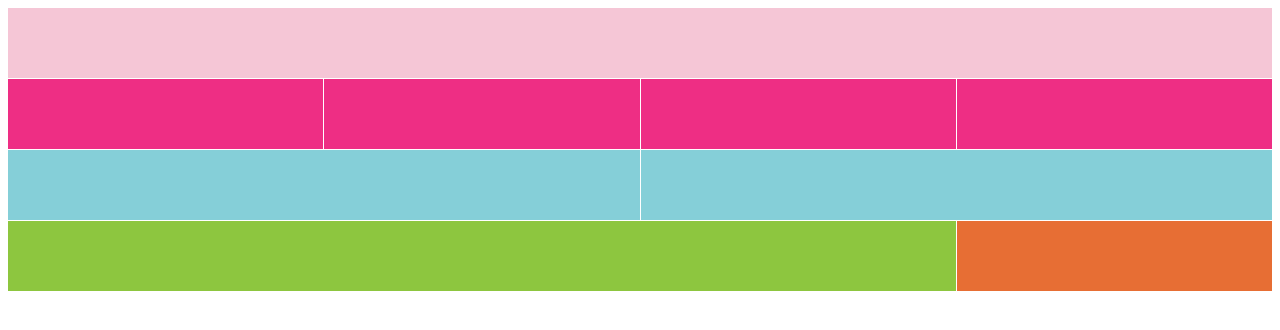
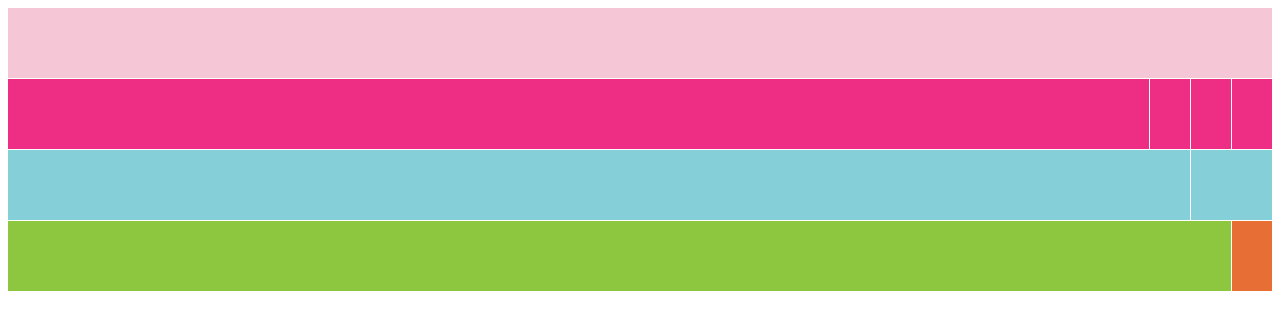
Before and after one commit to bobby-webdev2021/fsw-100, a plain HTML site: page week5/pnp-rwd1/index.html in a window 1280 px wide. Drawn offline with Linux system fonts and the light colour scheme.

Commit message:
Add files via upload

```diff
--- a/week5/pnp-rwd1/index.css
+++ b/week5/pnp-rwd1/index.css
@@ -1,5 +1,6 @@
 .gridContainer{
     display: grid;
+    grid-template-columns: 1fr;
     row-gap: 1px;
     column-gap: 1px;
 }
@@ -18,14 +19,12 @@
 .boxI{background-color: #E76E34;}
 
 
-@media only screen and (min-width: 400px){
-    .boxA{background-color: #F5C6D6; grid-column-start: 1;grid-column-end: 5;}
-    .boxB{background-color: #EE2E84;}
-    .boxC{background-color: #EE2E84;}
-    .boxD{background-color: #EE2E84;}
-    .boxE{background-color: #EE2E84;}
-    .boxF{background-color: #85CFD8;grid-column-start: 1;grid-column-end: 3;}
-    .boxG{background-color: #85CFD8;grid-column-start: 3;grid-column-end: 5;}
-    .boxH{background-color: #8DC63F;grid-column-start: 1;grid-column-end: 4;}
-    .boxI{background-color: #E76E34;}
+@media only screen and (min-width: 768px){
+    .gridContainer{
+        grid-template-columns: repeat(4 1fr);
+    }
+    .boxA{grid-column-start: 1;grid-column-end: 5;}
+    .boxF{grid-column-start: 1;grid-column-end: 3;}
+    .boxG{grid-column-start: 3;grid-column-end: 5;}
+    .boxH{grid-column-start: 1;grid-column-end: 4;}
 }
--- a/week5/pnp-rwd2/style.css
+++ b/week5/pnp-rwd2/style.css
@@ -3,7 +3,7 @@
     row-gap: 10px;
     column-gap: 10px;
     grid-template-columns:repeat(4, 1fr);
-    ;
+
 }
 .boxContainer div{
     padding: 20px;
```
Also changed, not shown: week5/pnp-rwd2/style2.css (+10 -4 lines).
